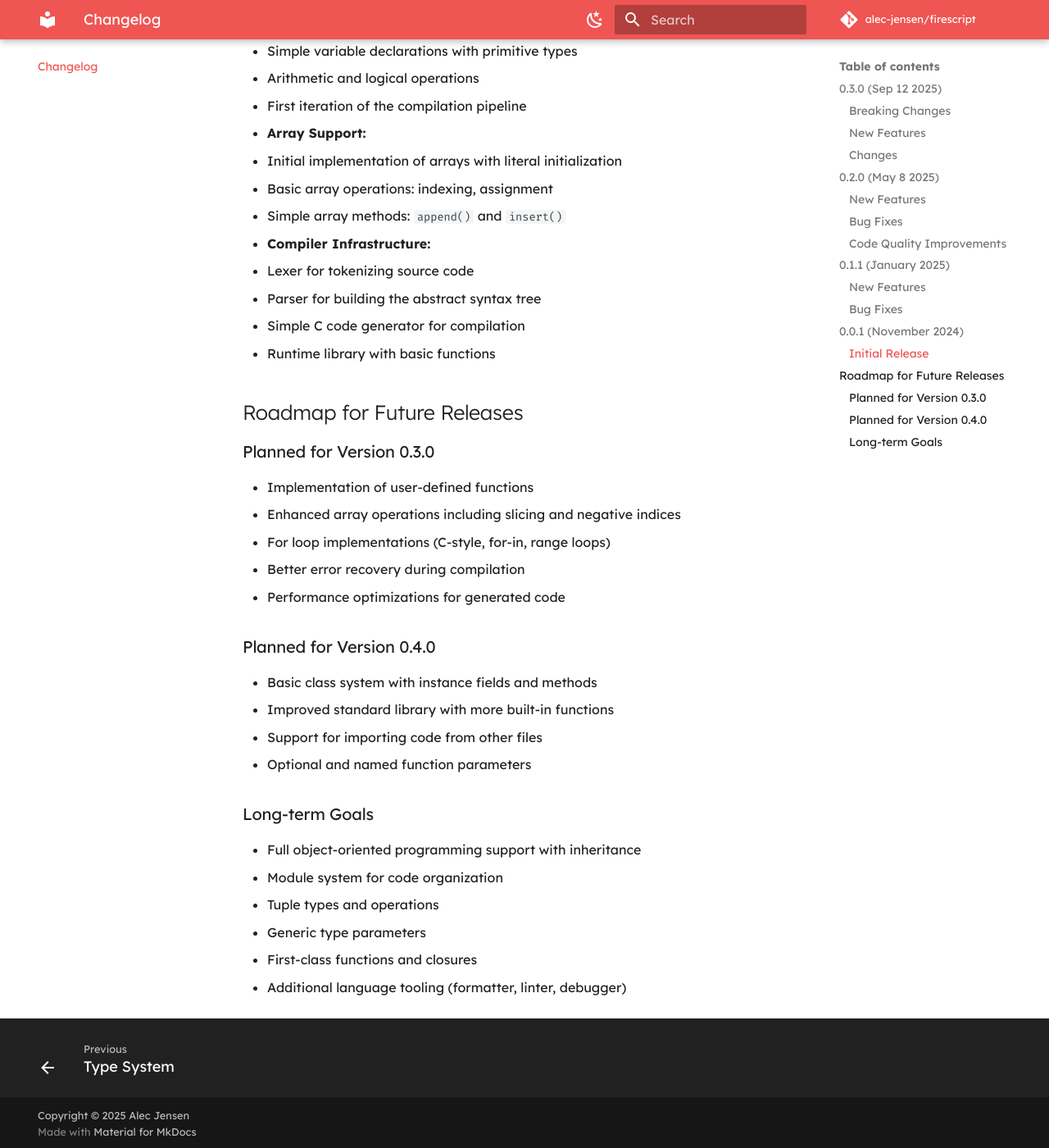
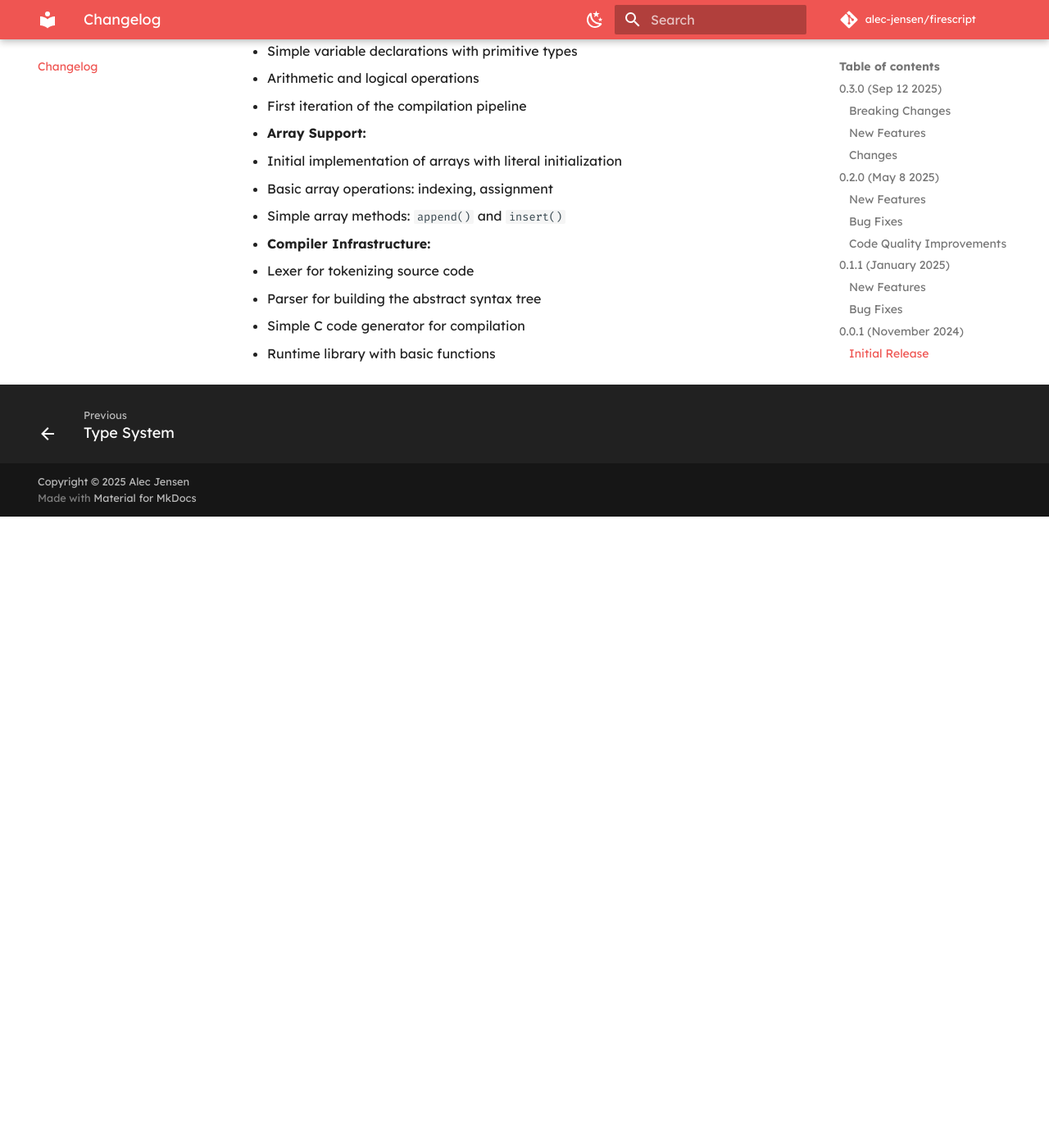
Before and after one commit to alec-jensen/firescript, an MkDocs documentation site: the page built from docs/changelog.md, in a window 1280 px wide and 1400 px high, scrolled down 4144 px. Shown: the whole window at 82% size. Built offline with MkDocs 1.6.1 and Material for MkDocs 9.7.7, drawn with Linux system fonts in a browser that asks for light colours; comment, search, counter and statistics services are not loaded; after the commit the page ends 4774 px from its top, so only the background shows below that.

Commit message:
update changelog

```diff
--- a/docs/changelog.md
+++ b/docs/changelog.md
@@ -145,29 +145,3 @@ int add(int a, int b) {
   * Parser for building the abstract syntax tree
   * Simple C code generator for compilation
   * Runtime library with basic functions
-
-## Roadmap for Future Releases
-
-### Planned for Version 0.3.0
-
-- Implementation of user-defined functions
-- Enhanced array operations including slicing and negative indices
-- For loop implementations (C-style, for-in, range loops)
-- Better error recovery during compilation
-- Performance optimizations for generated code
-
-### Planned for Version 0.4.0
-
-- Basic class system with instance fields and methods
-- Improved standard library with more built-in functions
-- Support for importing code from other files
-- Optional and named function parameters
-
-### Long-term Goals
-
-- Full object-oriented programming support with inheritance
-- Module system for code organization
-- Tuple types and operations
-- Generic type parameters
-- First-class functions and closures
-- Additional language tooling (formatter, linter, debugger)
```
